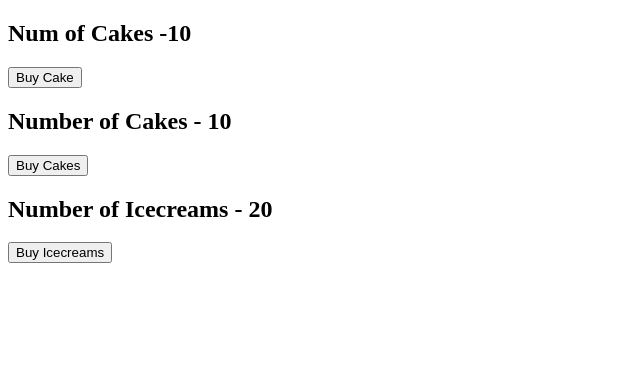
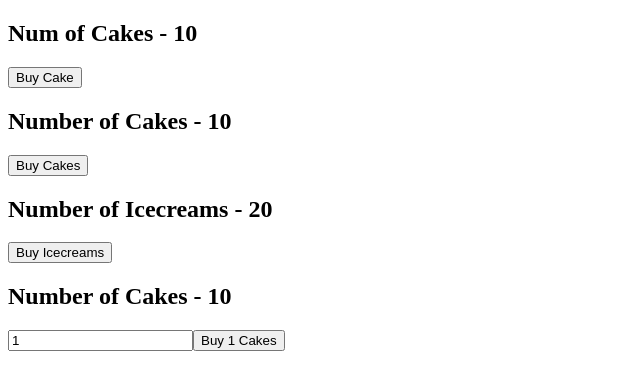
Before and after one commit to sravankumarpothuraju/react-redux-basics, a React (Create React App) app: page / in a window 1280 px wide. Shown: the top 390 px of the page, without its empty margins (0-640 px from the left). Built offline with nearby package versions, Linux system fonts and the light colour scheme.

Commit message:
created new component and added payload

```diff
--- a/src/App.js
+++ b/src/App.js
@@ -4,6 +4,7 @@
 import HooksCakeContainer from "./components/HooksCakeContainer";
 import IceCreamContainer from "./components/IceCreamContainer";
 import CakeContainer from "./components/CakeContainer";
+import NewCakeContainer from "./components/NewCakeContainer";
 import store from "./redux/store";
 
 const App = () => {
@@ -13,6 +14,7 @@
         <HooksCakeContainer />
         <CakeContainer />
         <IceCreamContainer />
+        <NewCakeContainer />
       </div>
     </Provider>
   );
--- a/src/components/HooksCakeContainer.js
+++ b/src/components/HooksCakeContainer.js
@@ -8,7 +8,7 @@
   const dispatch = useDispatch();
   return (
     <div>
-      <h2>Num of Cakes -{numOfCakes} </h2>
+      <h2>Num of Cakes - {numOfCakes} </h2>
       <button onClick={() => dispatch(buyCake())}>Buy Cake </button>
     </div>
   );
--- /dev/null
+++ b/src/components/NewCakeContainer.js
@@ -0,0 +1,33 @@
+import React, { useState } from "react";
+import { connect } from "react-redux";
+
+import { buyCake } from "../redux/index";
+
+function NewCakeContainer(props) {
+  const [number, setNumber] = useState(1);
+  return (
+    <div>
+      <h2>Number of Cakes - {props.numOfCakes}</h2>
+      <input
+        type="text"
+        value={number}
+        onChange={event => setNumber(event.target.value)}
+      />
+      <button onClick={() => props.buyCake(number)}>Buy {number} Cakes</button>
+    </div>
+  );
+}
+
+const mapStateToProps = state => {
+  return {
+    numOfCakes: state.cake.numOfCakes
+  };
+};
+
+const mapDispatchToProps = dispatch => {
+  return {
+    buyCake: number => dispatch(buyCake(number))
+  };
+};
+
+export default connect(mapStateToProps, mapDispatchToProps)(NewCakeContainer);
--- a/src/redux/cake/cakeActions.js
+++ b/src/redux/cake/cakeActions.js
@@ -1,7 +1,8 @@
 import { BUY_CAKE } from "./cakeTypes";
 
-export const buyCake = () => {
+export const buyCake = (number = 1) => {
   return {
-    type: BUY_CAKE
+    type: BUY_CAKE,
+    payload: number
   };
 };
--- a/src/redux/cake/cakeReducer.js
+++ b/src/redux/cake/cakeReducer.js
@@ -9,7 +9,7 @@
     case BUY_CAKE:
       return {
         ...state,
-        numOfCakes: state.numOfCakes - 1
+        numOfCakes: state.numOfCakes - action.payload
       };
     default:
       return state;
```
